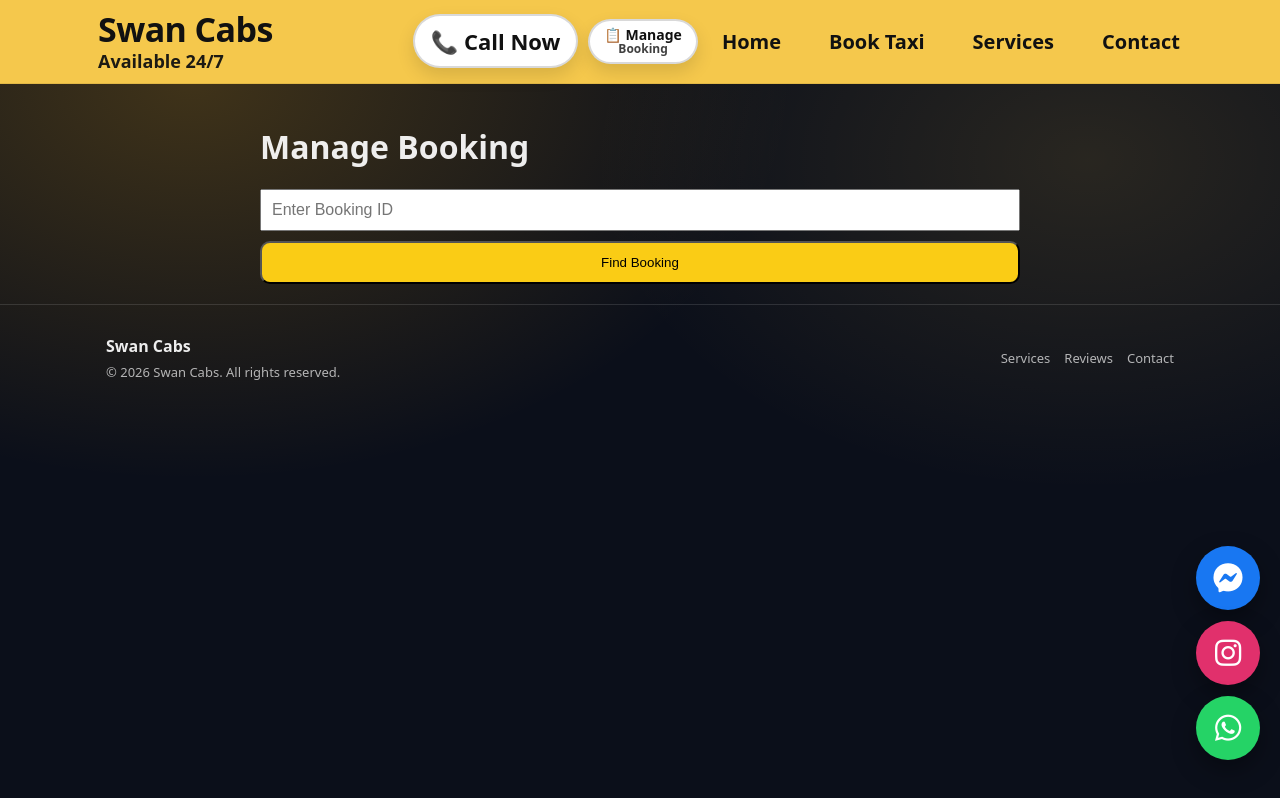
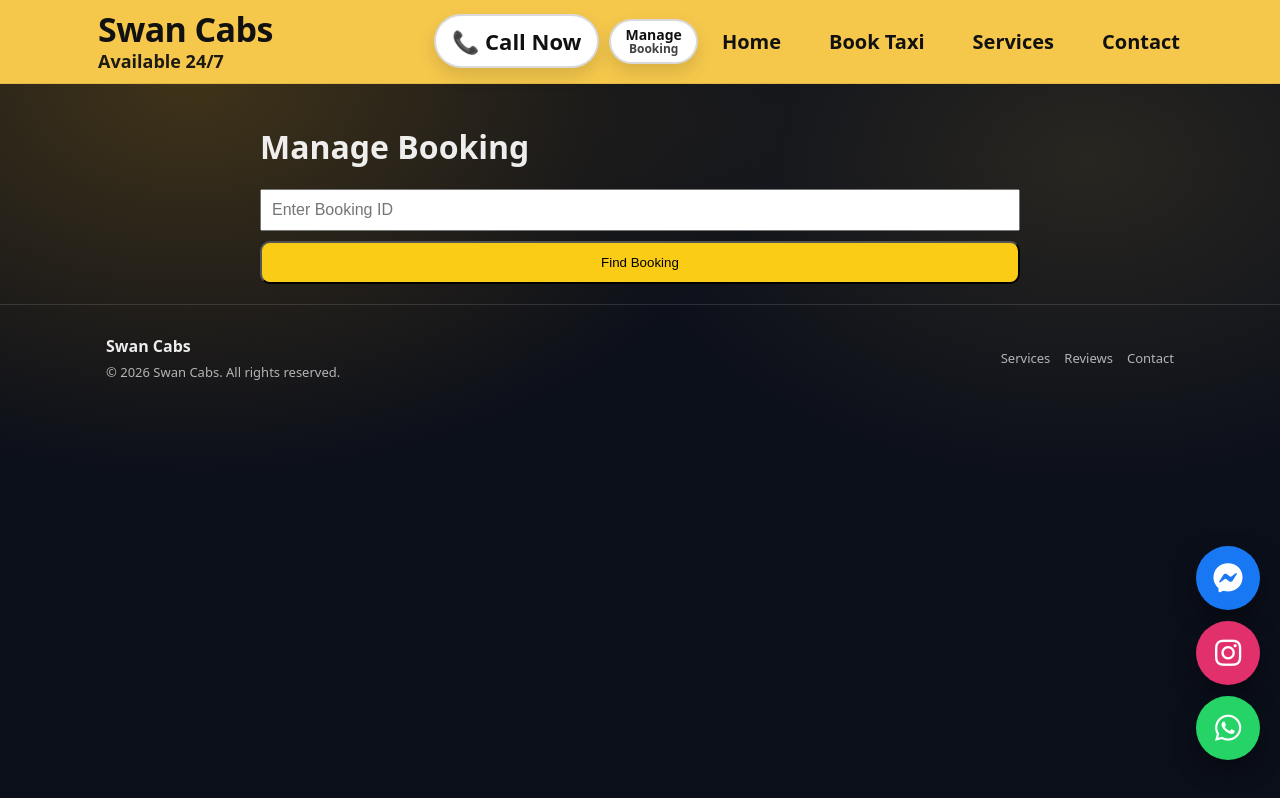
Before and after one commit to swancitycabs-a11y/Swan-Cabs, a Next.js app: page /manage-booking in a window 1280 px wide. Built offline with nearby package versions, Linux system fonts and the light colour scheme.

Commit message:
Update Header.tsx

```diff
--- a/app/components/Header.tsx
+++ b/app/components/Header.tsx
@@ -53,7 +53,7 @@ export default function Header() {
 
           {/* Manage Booking */}
          <Link href="/manage-booking" className="headerPhone callNowBtn manageStack">
-  <span className="manageTop">📋 Manage</span>
+  <span className="manageTop">     Manage</span>
   <span className="manageBottom">  Booking</span>
 </Link>
         </div>
```
